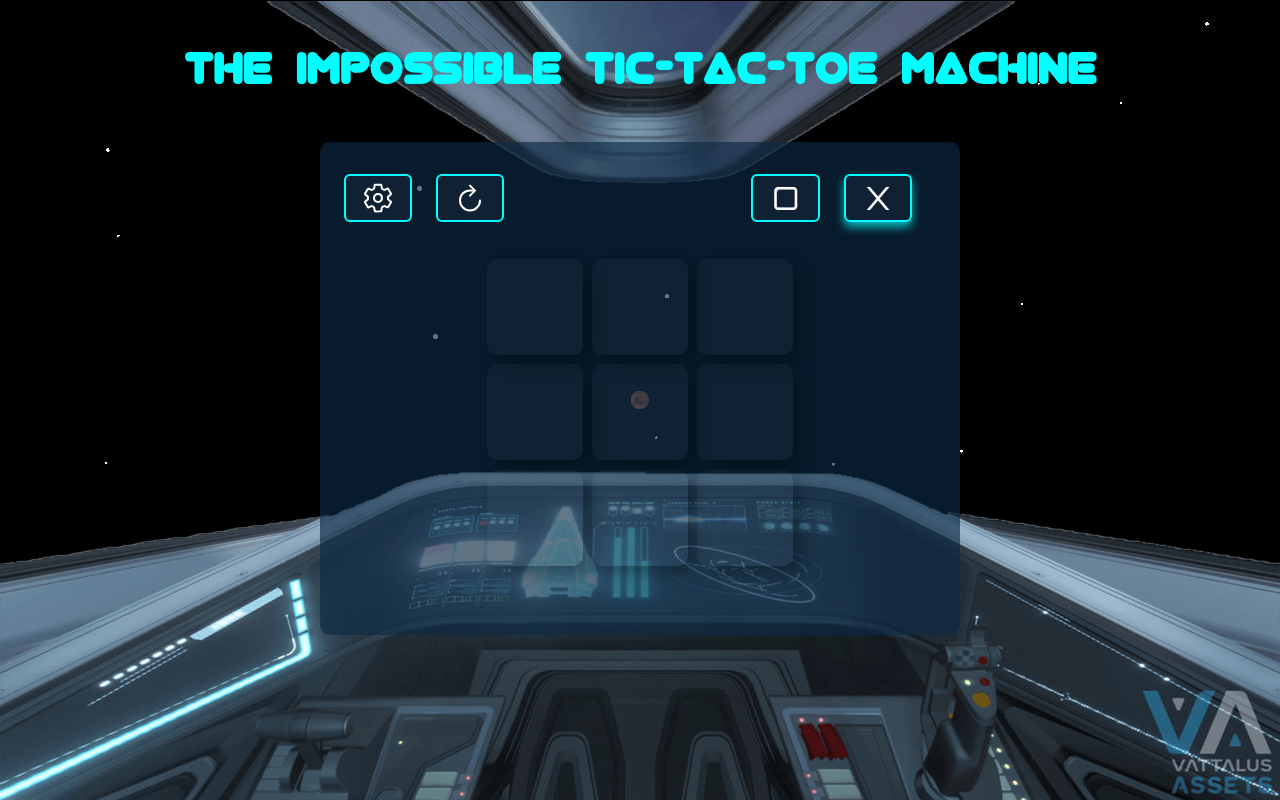
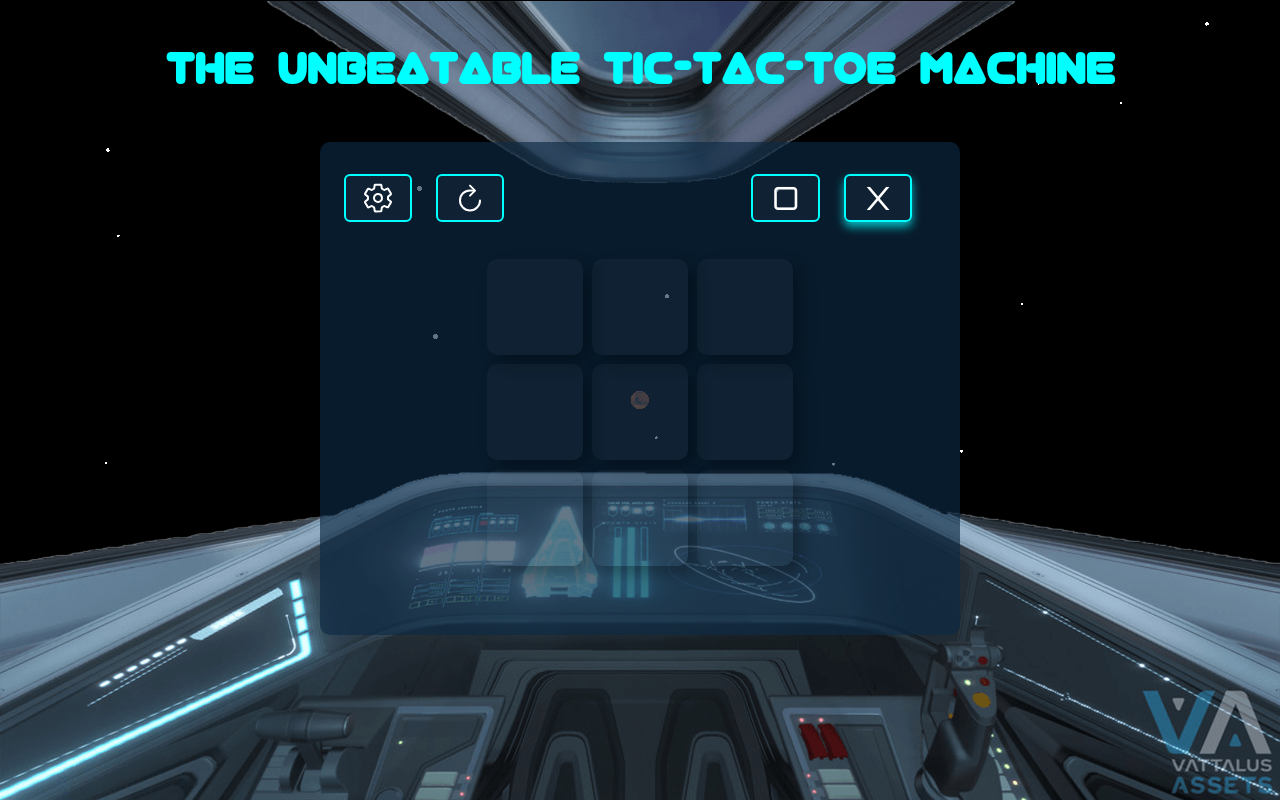
Before and after one commit to noeltom787/impossible-tic-tac-toe-web, a website built with Vite: page index.html in a window 1280 px wide. Built offline with nearby package versions, Linux system fonts and the light colour scheme; animation ran at ten frames a second; files whose address does not match are found by name.

Commit message:
Updated Name

```diff
--- a/index.html
+++ b/index.html
@@ -29,7 +29,7 @@
     <img class ="expo hidden" alt="explosion" src="./assets/images/explosion.gif">
     <img class ="expo1 hidden" alt="explosion" src="./assets/images/explosionfreeze.jpg">
     <img class ="cockpit" alt="spaceship" src="./assets/images/cockpit.png">
-    <h1>The Impossible Tic-Tac-Toe Machine</h1>
+    <h1>The Unbeatable Tic-Tac-Toe Machine</h1>
     <div class="msg1"></div>
     <div class="box">
       <div class="settings">
```
